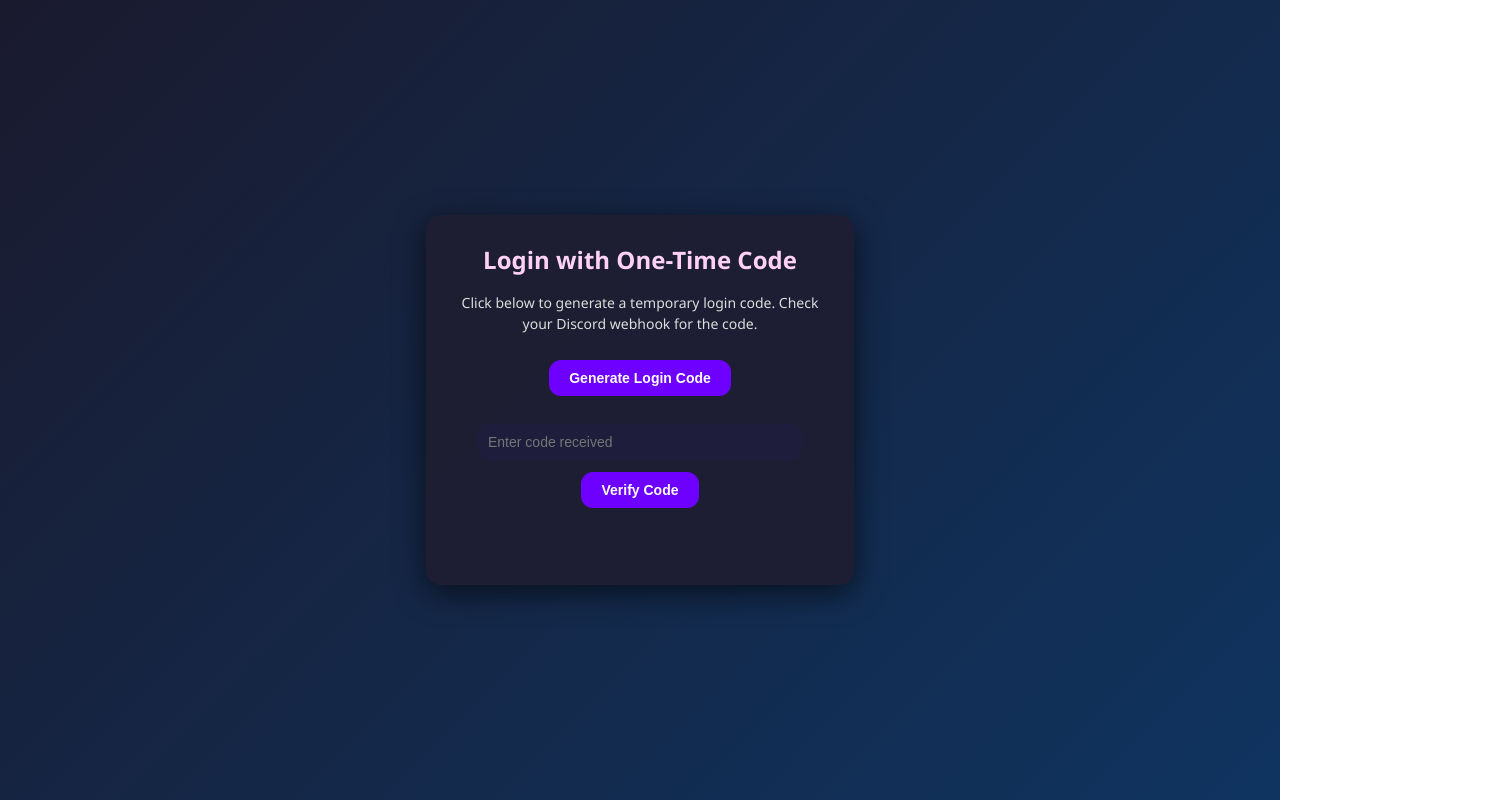
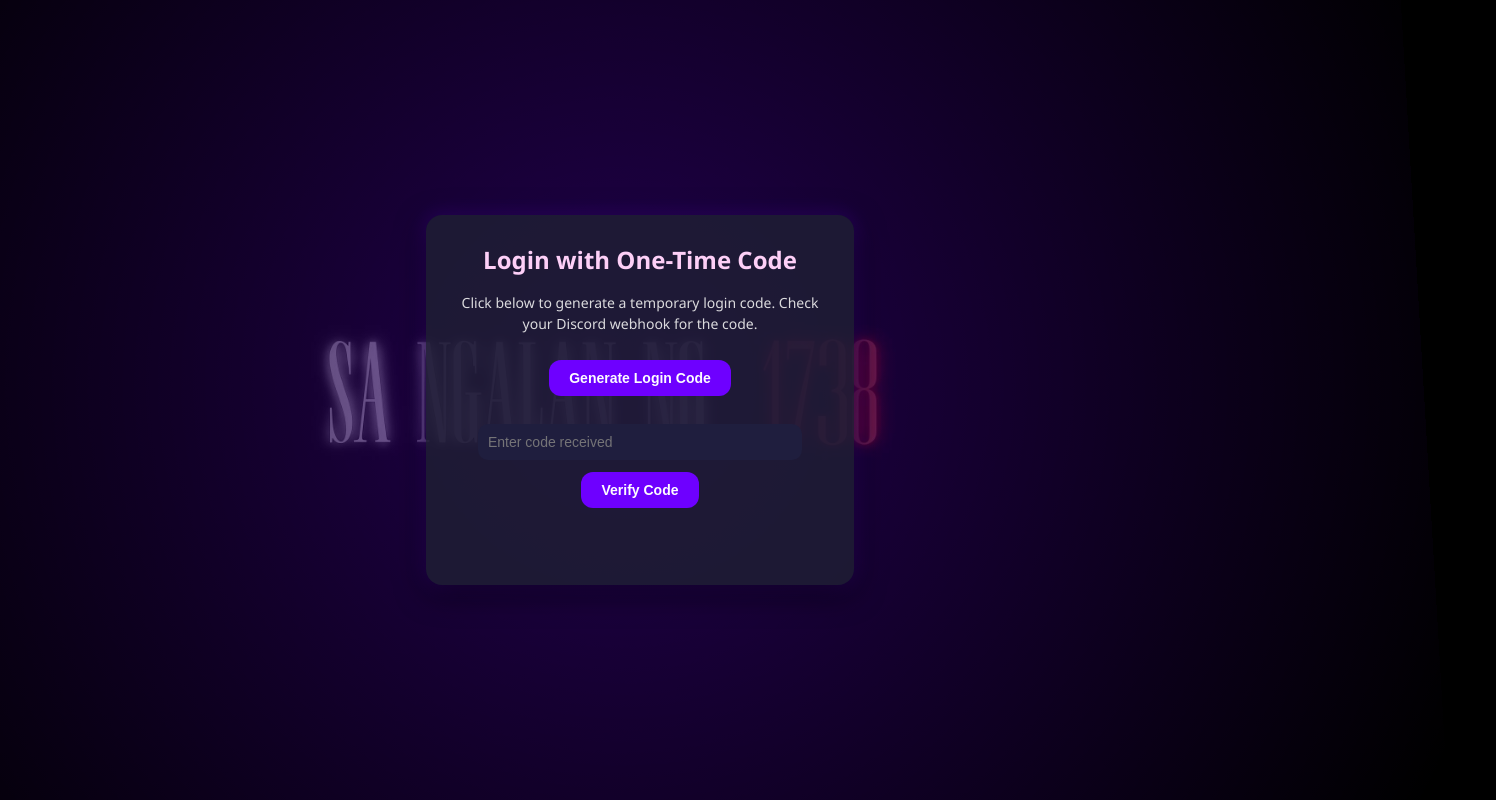
Before and after one commit to acekim24/presko, a plain HTML site: page web/index.html in a window 1280 px wide. Shown: the top 800 px of the page, 1496 px wide, since content can reach past the window. Drawn offline with Linux system fonts and the light colour scheme.

Commit message:
Update index.html

```diff
--- a/web/index.html
+++ b/web/index.html
@@ -5,9 +5,9 @@
 <title>Login & PC Scan</title>
 <meta name="viewport" content="width=device-width,initial-scale=1" />
 <style>
+  /* --- BODY & BACKGROUND --- */
   body {
     font-family: 'Segoe UI', sans-serif;
-      background: linear-gradient(135deg, #1a1a2e, #0f3460);
     color: #eee;
     display: flex;
     flex-direction: column;
@@ -15,25 +15,74 @@
     justify-content: center;
     min-height: 100vh;
     margin: 0;
+    background:
+      linear-gradient(rgba(0,0,0,0.6), rgba(0,0,0,0.6)),
+      url('presko.jpg') no-repeat center center fixed;
+    background-size: cover;
+    overflow: hidden;
   }
+
+  /* --- Glow animation behind cards --- */
+  body::before {
+    content: "";
+    position: absolute;
+    top: -50%;
+    left: -50%;
+    width: 200%;
+    height: 200%;
+    background: radial-gradient(circle at center, rgba(110,0,255,0.3), transparent 60%);
+    animation: glowMove 6s infinite alternate;
+    z-index: 0;
+  }
+
+  @keyframes glowMove {
+    0% { transform: rotate(0deg) translate(0,0); }
+    50% { transform: rotate(45deg) translate(20px, -20px); }
+    100% { transform: rotate(90deg) translate(-20px, 20px); }
+  }
+
+  /* --- CARD BASE --- */
   .card, .scan-card {
-      background: rgba(30, 30, 50, 0.95);
+    position: relative;
+    z-index: 1;
+    background: rgba(30, 30, 50, 0.85);
     padding: 28px 24px;
     border-radius: 16px;
-      box-shadow: 0 8px 30px rgba(0,0,0,0.6);
+    box-shadow: 0 8px 30px rgba(0,0,0,0.6), 0 0 20px rgba(110,0,255,0.3);
     width: 380px;
     max-width: 90%;
     text-align: center;
     transition: all 0.3s ease;
+    overflow: hidden;
   }
+
+  /* --- SCAN CARD --- */
   .scan-card {
     display: none;
-      background: linear-gradient(135deg, #2c003e, #4b0082);
+    background: linear-gradient(135deg, rgba(44,0,62,0.85), rgba(75,0,130,0.85));
+    box-shadow: 0 8px 30px rgba(0,0,0,0.6), 0 0 25px rgba(75,0,130,0.3);
   }
-    h2, h1 {
-      margin: 0 0 16px 0;
-      color: #ffd1f7;
+
+  /* --- PULSE ANIMATION ON CARD --- */
+  .card::after, .scan-card::after {
+    content: "";
+    position: absolute;
+    top: -50%;
+    left: -50%;
+    width: 200%;
+    height: 200%;
+    background: rgba(110,0,255,0.05);
+    pointer-events: none;
+    animation: pulse 4s infinite alternate;
   }
+
+  @keyframes pulse {
+    0% { transform: translate(0,0) scale(1); opacity: 0.2; }
+    50% { transform: translate(20px,20px) scale(1.05); opacity: 0.35; }
+    100% { transform: translate(-20px,-20px) scale(1.1); opacity: 0.2; }
+  }
+
+  h2, h1 { margin: 0 0 16px 0; color: #ffd1f7; }
   p { font-size: 14px; color: #ddd; line-height: 1.5; }
   input[type="text"] {
     padding: 10px; width: 80%; border-radius: 10px; border: none;
@@ -44,7 +93,7 @@
     background: #6e00ff; color: white; font-size: 14px; font-weight: bold; cursor: pointer;
     transition: 0.2s;
   }
-    button:hover { background: #8a2fff; }
+  button:hover { background: #8a2fff; box-shadow: 0 0 10px #8a2fff; }
   #status { margin-top: 16px; font-size: 13px; color: #ffd1f7; min-height: 20px; }
   .buttons { display: flex; justify-content: space-between; margin-top: 16px; }
   .accept { background: #6e00ff; }
```
Lines whose indentation alone changed are shown as unchanged.
